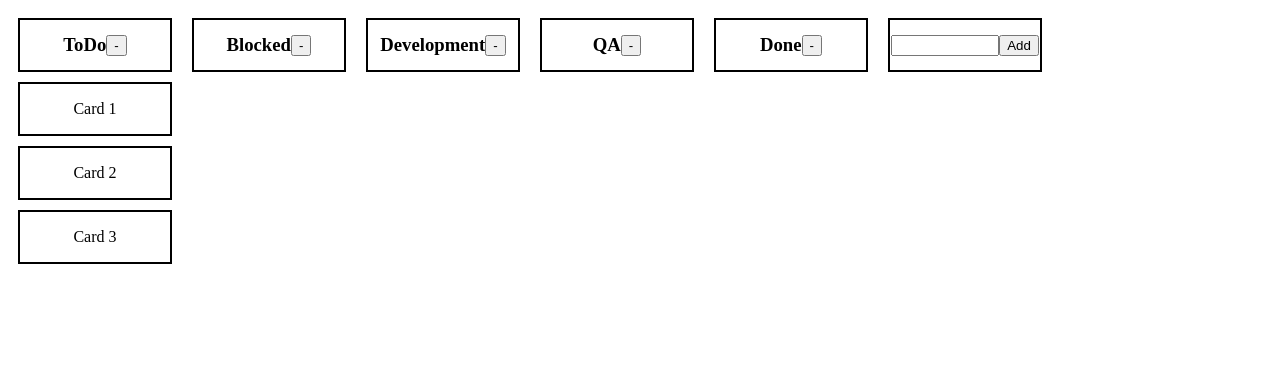
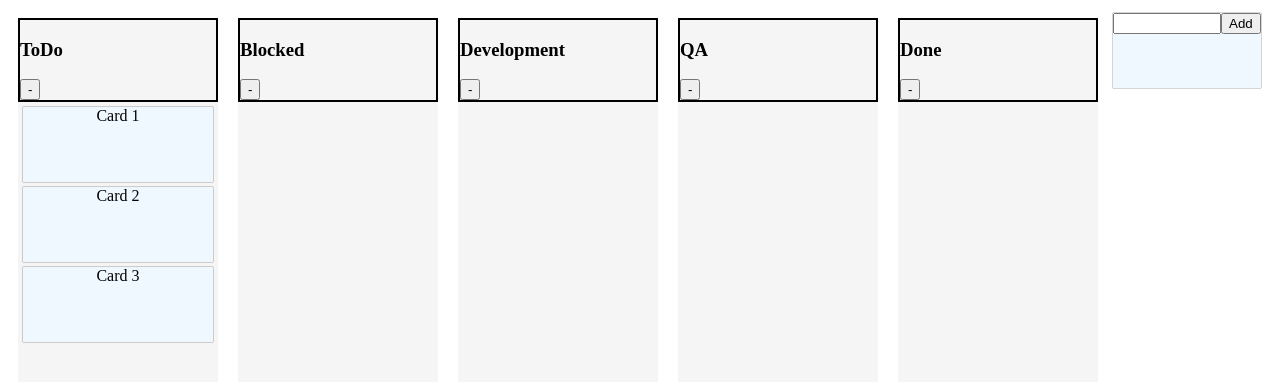
Before and after one commit to AbobaShlepa/jira, a Vue app: page / in a window 1280 px wide. Shown: the top 382 px of the page. Built offline with nearby package versions, Linux system fonts and the light colour scheme.

Commit message:
Added card styles

```diff
--- a/src/assets/columns.css
+++ b/src/assets/columns.css
@@ -1,4 +1,4 @@
-.title {
+/* .title {
   border: 2px solid black;
   margin: 10px;
   width: 150px;
@@ -16,3 +16,23 @@
   justify-content: center;
   align-items: center;
 }
+
+.column {
+  border: 2px solid black;
+  margin: 10px;
+  width: 175px;
+  height: 600px;
+  display: flex;
+  justify-content: center;
+  align-items: center;
+}
+
+.title {
+  border: 2px solid black;
+  margin: 10px;
+  width: 150px;
+  height: 50px;
+  display: flex;
+  justify-content: center;
+  align-items: center;
+} */
--- a/src/components/Column.vue
+++ b/src/components/Column.vue
@@ -17,10 +17,25 @@
 
 <template>
   <div>
-    <div class="card">
-      <h3>{{ column.name }}</h3>
-      <button @click="removeColumn(column.id)">-</button>
+    <div class="column">
+      <div class="title">
+        <h3>{{ column.name }}</h3>
+        <button @click="removeColumn(column.id)">-</button>
+      </div>
+      <TicketContainer :tickets="getTickets(column.id)" :column-id="column.id" />
     </div>
-    <TicketContainer :tickets="getTickets(column.id)" :column-id="column.id" />
   </div>
 </template>
+
+<style>
+.column {
+  margin: 10px;
+  width: 200px;
+  height: 600px;
+  background-color: whitesmoke;
+}
+
+.title {
+  border: 2px solid black;
+}
+</style>
--- a/src/components/TicketContainer.vue
+++ b/src/components/TicketContainer.vue
@@ -41,12 +41,9 @@
 </template>
 
 <style>
-.card:hover {
-  border-color: blue;
-}
-
 .shaking {
   animation: tilt-shaking 0.15s infinite;
+  cursor: -webkit-grabbing;
 }
 
 @keyframes tilt-shaking {
@@ -55,7 +52,7 @@
   }
 
   25% {
-    transform: rotate(5deg);
+    transform: rotate(3deg);
   }
 
   50% {
@@ -63,11 +60,20 @@
   }
 
   75% {
-    transform: rotate(-5deg);
+    transform: rotate(-3deg);
   }
 
   100% {
     transform: rotate(0deg);
   }
 }
+
+.card {
+  text-align: center;
+  height: 75px;
+  background-color: aliceblue;
+  box-shadow: 0 0 1px 0;
+  margin: 5px;
+  cursor: -webkit-grab;
+}
 </style>
```
